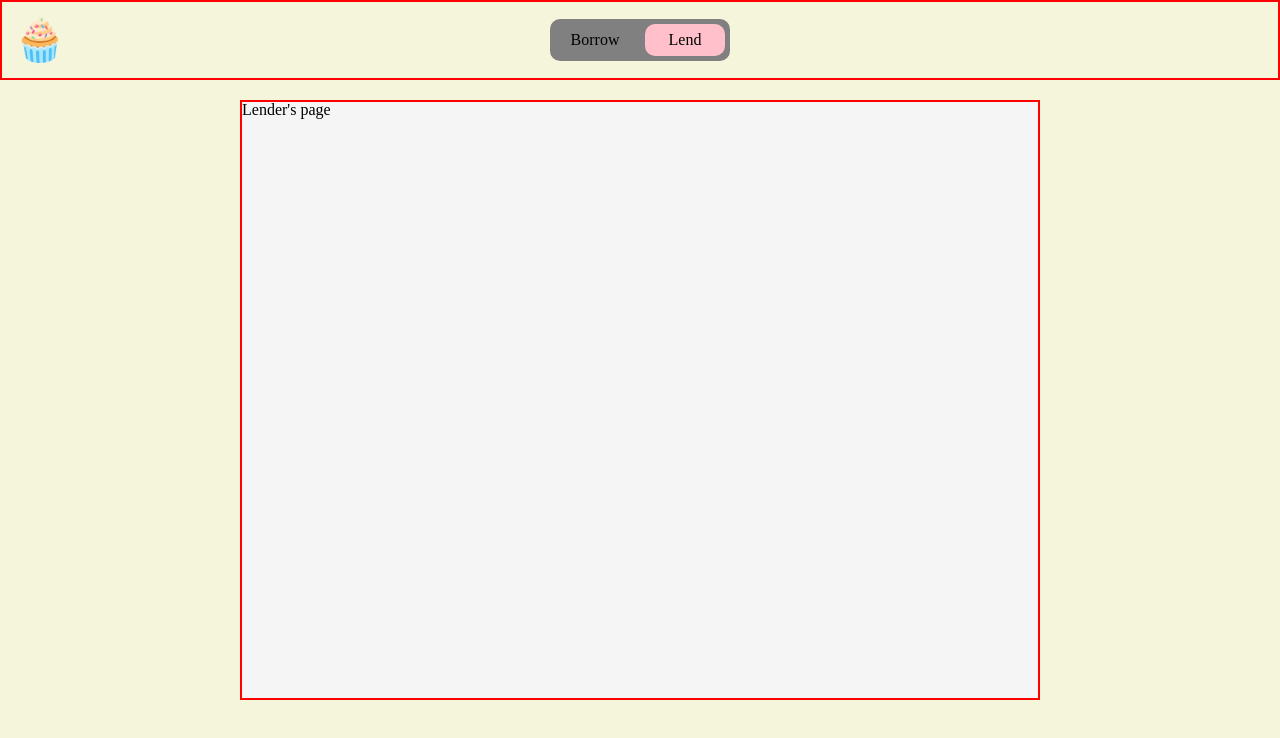
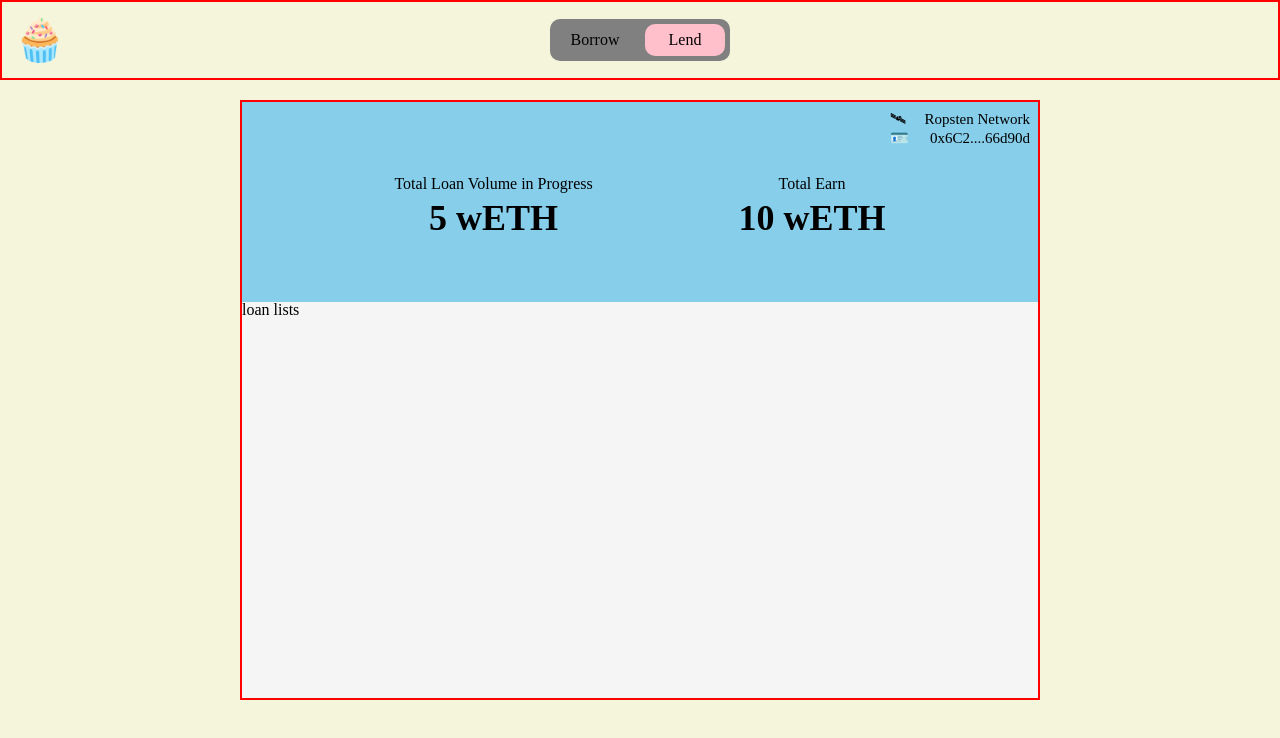
Before and after one commit to planethoon/cupcake-lending-client, a React (Create React App) app: page /lend in a window 1280 px wide. Shown: the top 738 px of the page. Built offline with nearby package versions, Linux system fonts and the light colour scheme.

Commit message:
Add Lender inner header

```diff
--- a/src/components/InnerHeader.js
+++ b/src/components/InnerHeader.js
@@ -1,10 +1,13 @@
 import React from "react";
+import { useLocation } from "react-router-dom";
 import styled from "styled-components";
-import BorrowTab from "./BorrowTab";
-import FlexCenter from "./common/FlexCenter";
-import WalletInfo from "./WalletInfo";
 
 // styles below
+import FlexCenter from "./common/FlexCenter";
+
+// components below
+import BorrowTab from "./BorrowTab";
+import WalletInfo from "./WalletInfo";
 
 const InnerHeaderContainer = styled(FlexCenter)`
   flex-direction: column;
@@ -13,7 +16,7 @@ const InnerHeaderContainer = styled(FlexCenter)`
   position: relative;
 `;
 
-const Description = styled.div`
+const Description = styled(FlexCenter)`
   font-size: 16px;
   margin: 8px 0;
 `;
@@ -23,26 +26,52 @@ const Amount = styled(FlexCenter)`
   font-weight: 700;
 `;
 
+const LendHeader = styled(FlexCenter)`
+  width: 80%;
+  justify-content: space-around;
+`;
+
+const DescriptionWrapper = styled.div``;
+
 // components below
 
 const InnerHeader = ({ switchToAsset, switchToLoan, curTab }) => {
   const dummyAccount = {
-    amount: 3,
+    available: 3,
     address: `0x6C2b602b66697480f68b1e6006fccF839666d90d`,
+    inprogress: 5,
+    totalearn: 10,
   };
+
+  const location = useLocation();
 
   return (
     <InnerHeaderContainer>
       <WalletInfo />
+      {location.pathname === "/borrow" ? (
         <div>
-        <Description>Total Amount Of Loans Available</Description>
-        <Amount>{dummyAccount.amount} wETH</Amount>
+          <div>
+            <Description>Total Amount Of Available</Description>
+            <Amount>{dummyAccount.available} wETH</Amount>
           </div>
           <BorrowTab
             switchToAsset={switchToAsset}
             switchToLoan={switchToLoan}
             curTab={curTab}
           />
+        </div>
+      ) : (
+        <LendHeader>
+          <DescriptionWrapper>
+            <Description>Total Loan Volume in Progress</Description>
+            <Amount>{dummyAccount.inprogress} wETH</Amount>
+          </DescriptionWrapper>
+          <div>
+            <Description>Total Earn</Description>
+            <Amount>{dummyAccount.totalearn} wETH</Amount>
+          </div>
+        </LendHeader>
+      )}
     </InnerHeaderContainer>
   );
 };
--- a/src/components/common/StyledBtn.js
+++ b/src/components/common/StyledBtn.js
@@ -7,6 +7,7 @@ const StyledBtn = styled(FlexCenter)`
   height: 32px;
   padding: 0 16px;
   margin: 0 16px;
+  cursor: pointer;
 `;
 
 export default StyledBtn;
--- a/src/pages/Lend.js
+++ b/src/pages/Lend.js
@@ -4,11 +4,16 @@ import Background from "../components/common/Background";
 import Container from "../components/common/Container";
 import OuterHeader from "../components/OuterHeader";
 
+import InnerHeader from "../components/InnerHeader";
+
 const Lend = () => {
   return (
     <Background>
       <OuterHeader />
-      <Container>Lender's page</Container>
+      <Container>
+        <InnerHeader />
+        <div>loan lists</div>
+      </Container>
     </Background>
   );
 };
```
Lines whose indentation alone changed are shown as unchanged.
